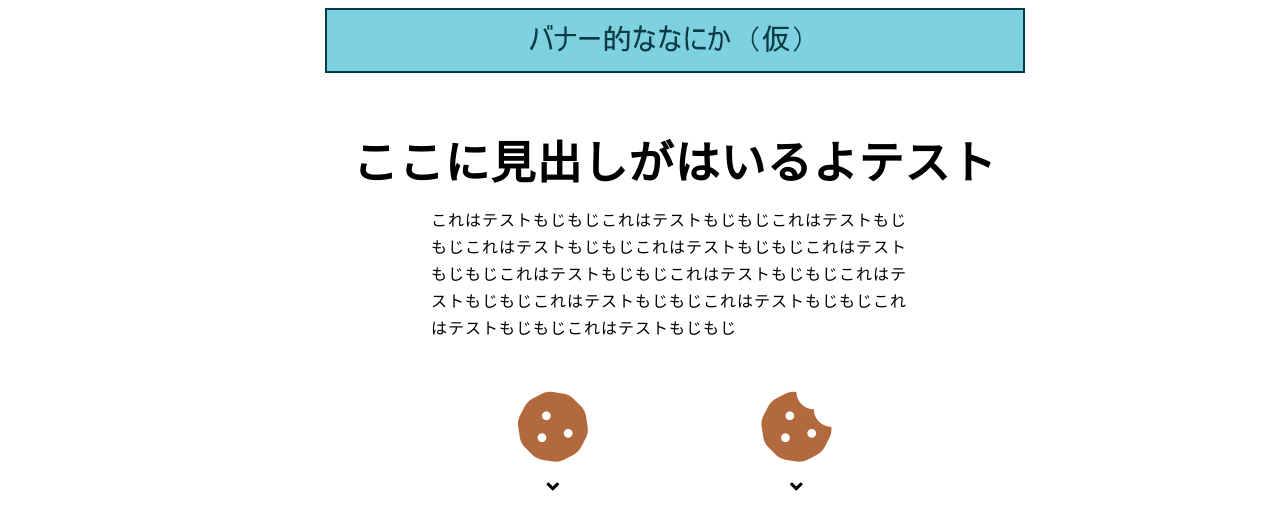
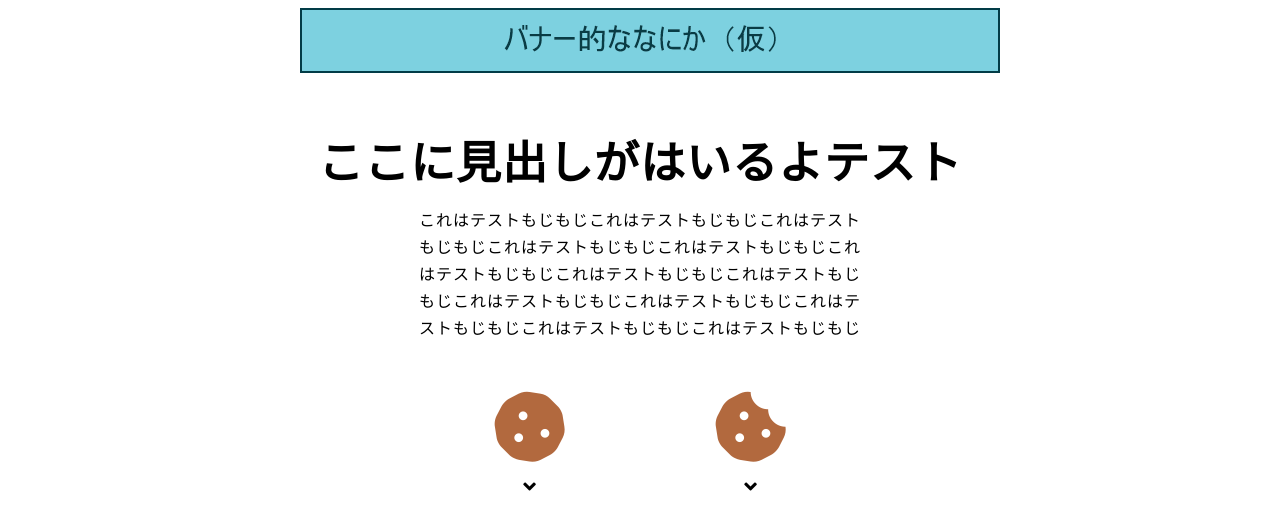
Before and after one commit to kuragecode/Website_Practice, a plain HTML site: page index.html in a window 1280 px wide. Shown: the part 687-1216 px from the top of the page. Drawn offline with Linux system fonts and the light colour scheme; a web font is replaced by a local one.

Commit message:
2回目修正アップ
全体サイズをwidth:100%に。

```diff
--- a/index.html
+++ b/index.html
@@ -10,7 +10,7 @@
     <link href="https://fonts.googleapis.com/earlyaccess/roundedmplus1c.css" rel="stylesheet" />
     <link href="https://fonts.googleapis.com/earlyaccess/notosansjapanese.css" rel="stylesheet" />
     <!--ファビコン反映できず・・・-->
-    <link rel="icon" href="/path/favicon.ico">
+    <link rel="icon" href="favicon.ico">
 </head>
 
 <body>
--- a/stylesheet.css
+++ b/stylesheet.css
@@ -7,7 +7,7 @@ body{
 /*--bodyにデフォルトで付いてるっぽいmarginを消す--*/
     margin:0;
 /*--全体サイズ指定--*/
-    width:1349px;
+    width:100%;
 }
 
 
```
